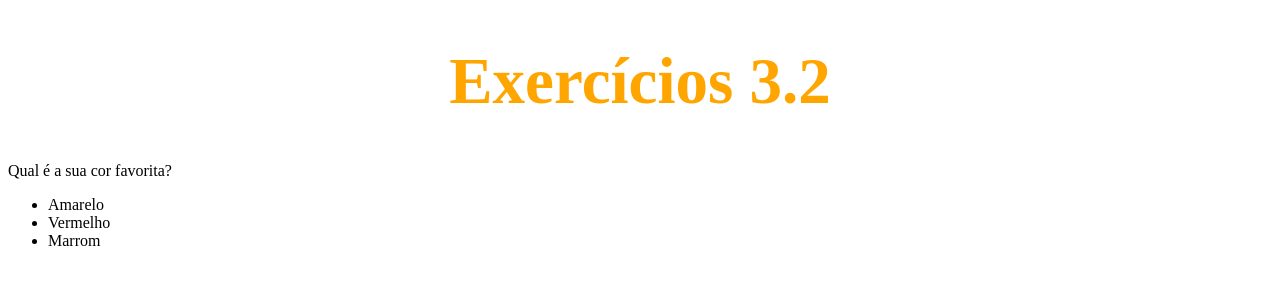
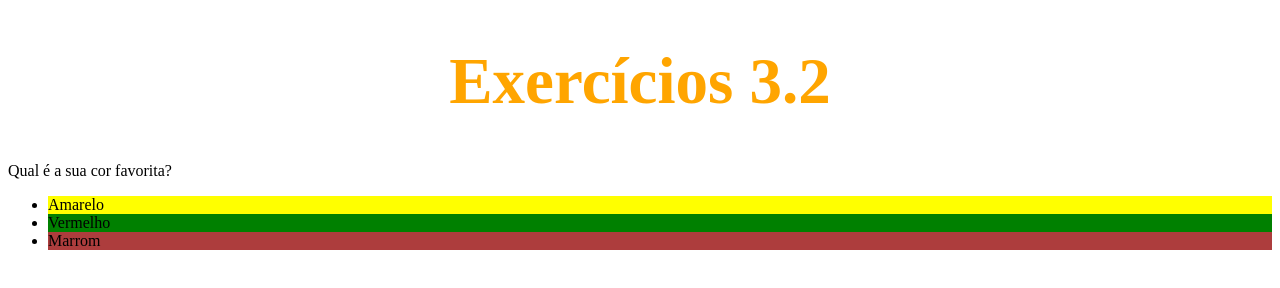
Before and after one commit to danargolo/Exercicios, a plain HTML site: page fundamentos/bloco-03-introducao-a-html-css/dia-2-html-css-primeiros-passos-em-css/index.html in a window 1280 px wide. Drawn offline with Linux system fonts and the light colour scheme.

Commit message:
Altera a cor dos itens da lista

```diff
--- a/fundamentos/bloco-03-introducao-a-html-css/dia-2-html-css-primeiros-passos-em-css/index.html
+++ b/fundamentos/bloco-03-introducao-a-html-css/dia-2-html-css-primeiros-passos-em-css/index.html
@@ -4,7 +4,20 @@
     <meta charset="UTF-8">
     <title>HTML</title>
     <style>
-        h1 {font-size: 65px; color: orange; text-align: center ;
+        h1 {
+            font-size: 65px; color: orange; text-align: center ;
+        }
+
+        #item1 {
+            background: yellow;
+        }
+
+        #item2  {
+            background: green;
+        }
+
+        #item3 {
+            background: rgba(165, 42, 42, 0.911)
         }
     </style>
   </head>
@@ -12,9 +25,9 @@
     <h1>Exercícios 3.2</h1>
     <p>Qual é a sua cor favorita?</p>
     <ul>
-      <li>Amarelo</li>
-      <li>Vermelho</li>
-      <li>Marrom</li>
+      <li id="item1">Amarelo</li>
+      <li id="item2">Vermelho</li>
+      <li id="item3">Marrom</li>
     </ul>
   </body>
 </html>
```
